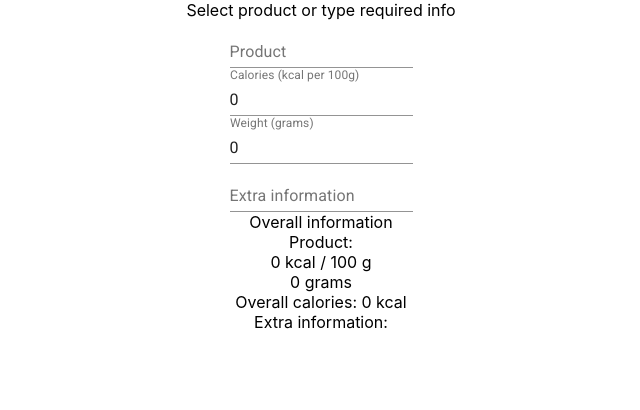
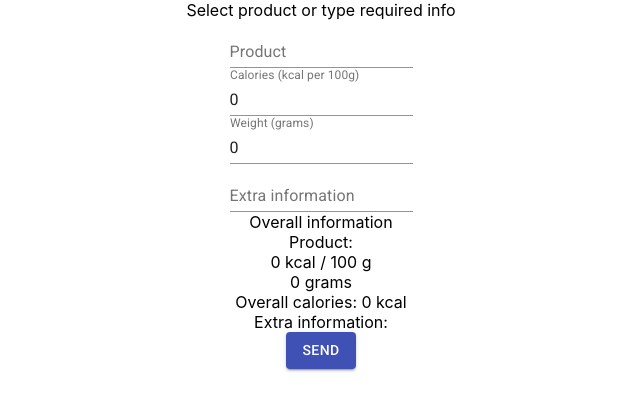
Before and after one commit to volodfast/react-calorie-calc, a React (Create React App) app: page / in a window 1280 px wide. Shown: the top 410 px of the page, without its empty margins (319-959 px from the left). Built offline with nearby package versions, Linux system fonts and the light colour scheme.

Commit message:
Add button to calorie calculator

```diff
--- a/src/modules/calorie/containers/CalorieCalculator/CalorieCalculator.tsx
+++ b/src/modules/calorie/containers/CalorieCalculator/CalorieCalculator.tsx
@@ -1,5 +1,5 @@
 import React, { useState, useCallback } from 'react';
-import { Box, TextField } from '@material-ui/core';
+import { Box, Button, TextField } from '@material-ui/core';
 
 const CalorieCalculator = () => {
   const [product, setProduct] = useState('');
@@ -110,6 +110,11 @@
           <Box component="span">{extra}</Box>
         </Box>
       </Box>
+      <Box>
+        <Button variant="contained" color="primary">
+          Send
+        </Button>
+      </Box>
     </Box>
   );
 };
```
